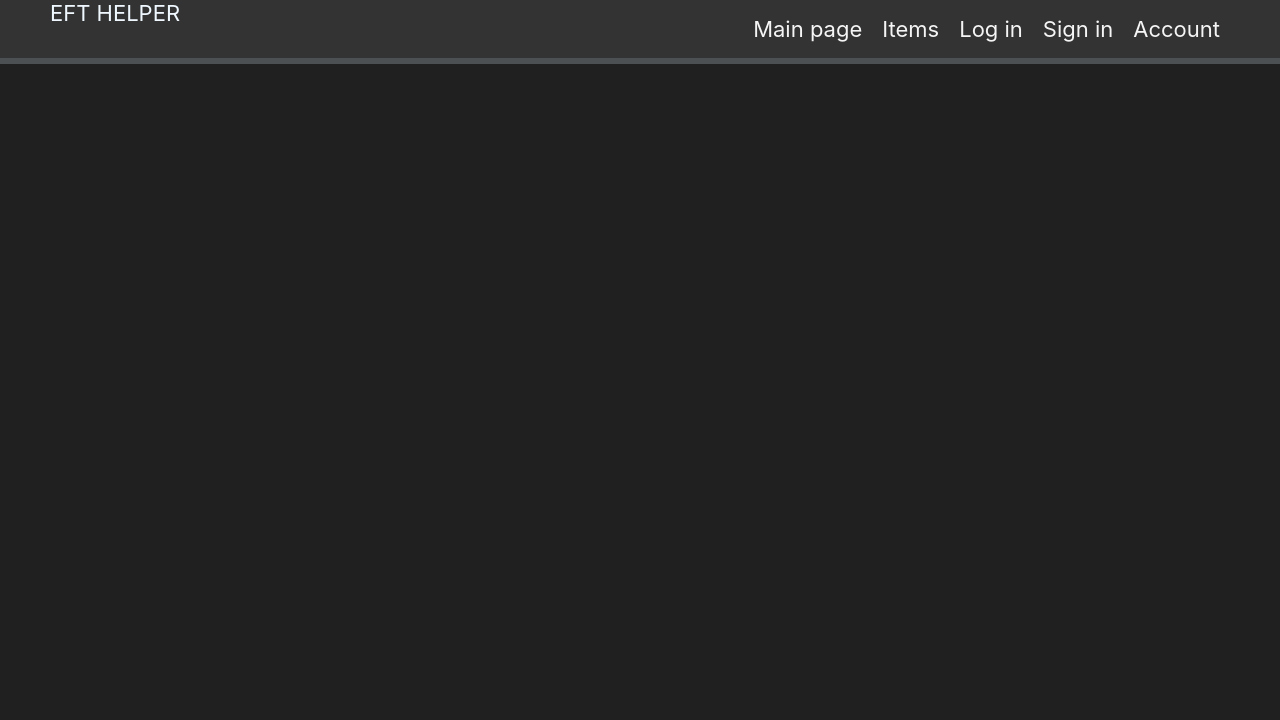
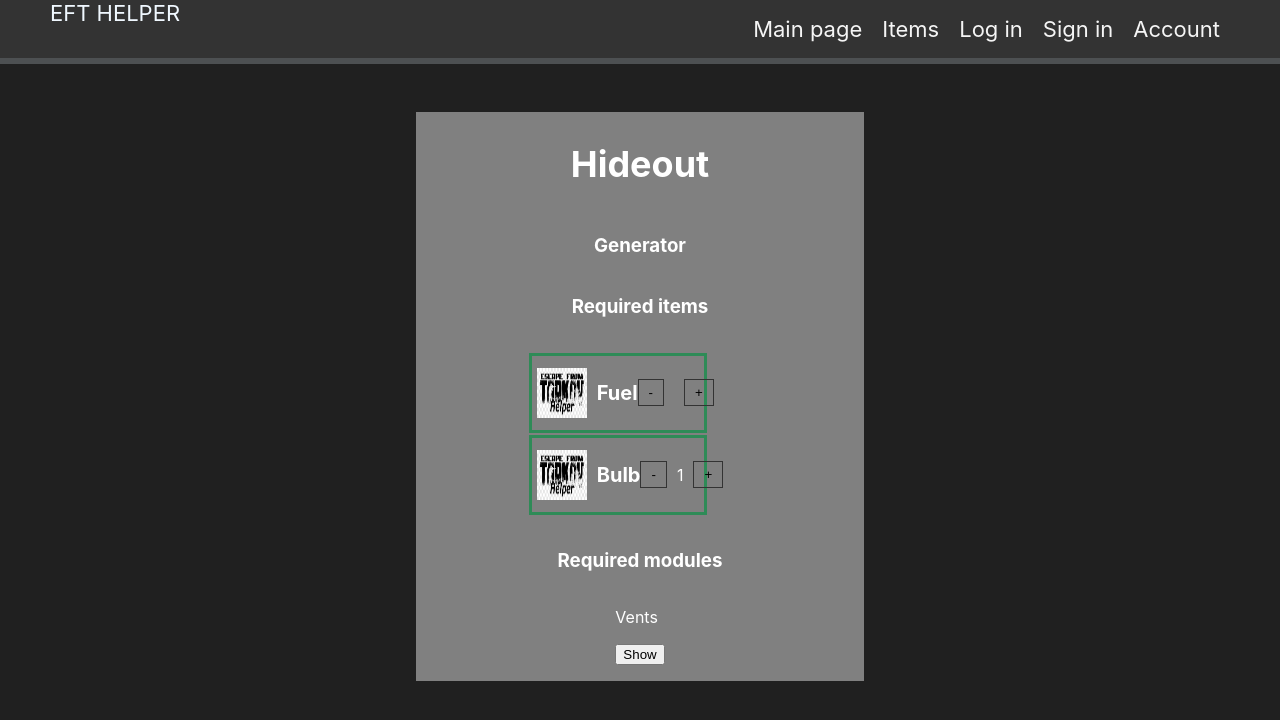
Before and after one commit to Kacwis/eft-helper, a React (Create React App) app: page /my-hideout in a window 1280 px wide. Shown: the top 720 px of the page. Built offline with nearby package versions, Linux system fonts and the light colour scheme.

Commit message:
added new components for my hideout page with basic styling

```diff
--- a/src/App.js
+++ b/src/App.js
@@ -9,6 +9,7 @@ import ItemsPage from "./pages/ItemsPage";
 import SignUpPage from "./pages/SignUpPage";
 import LogInPage from "./pages/LogInPage";
 import AccountPanel from "./pages/AccountPanel";
+import MyHideoutPage from "./pages/MyHideoutPage"
 
 function App() {
 	return (
@@ -19,6 +20,7 @@ function App() {
 				<Route path="/sign-in" element={<SignUpPage />} />
 				<Route path="/log-in" element={<LogInPage />} />
 				<Route path="/account-panel" element={<AccountPanel />} />
+				<Route path="/my-hideout" element={<MyHideoutPage />} />
 			</Routes>
 		</Layout>
 	);
--- /dev/null
+++ b/src/components/my-hideout/HideoutModule.js
@@ -0,0 +1,67 @@
+import HideoutModuleItem from "./HideoutModuleItem";
+import style from './HideoutModule.module.css';
+import { useState } from "react";
+
+
+const HideoutModule = (props) => {
+
+    const intialState = [
+    ]
+
+    props.module.requiredModules.forEach(module => {
+        intialState.push({id: module.id, isActive: false})
+
+    });
+
+    const [showModuleButtons, setShowModuleButtons] = useState(intialState);
+
+    const hideoutItemsContent = props.module.requiredItems.map((item) => {
+        return <HideoutModuleItem name={item.name} quantity={item.quantity} />
+    })
+
+    const onRequiredModulesShowButtonHandler = (moduleId) => {
+        const showModuleButtonsCopy = showModuleButtons;
+        const currentModuleIndex = showModuleButtonsCopy.findIndex(moduleButton => {
+            return moduleButton.id === moduleId;
+        })
+        const currentModuleButtonState = showModuleButtonsCopy[currentModuleIndex].isActive;
+        showModuleButtonsCopy.splice(currentModuleIndex, 1, {id: moduleId, isActive: !currentModuleButtonState})
+        console.log(currentModuleButtonState);
+        setShowModuleButtons(showModuleButtonsCopy);
+    }
+
+    const hideoutRequiredModulesContent = props.module.requiredModules.map((module) => {
+        return <li>
+            <p>{module.name}</p>
+            <button onClick={() => onRequiredModulesShowButtonHandler(module.id)}>Show</button>
+            {showModuleButtons.find((mb) => mb.id === module.id).isActive &&
+            <div>
+                {module.requiredItems.map((item) => {
+                    return <HideoutModuleItem name={item.name} quantity={item.quantity} />
+                })}
+            </div>
+            }
+        </li>
+    })
+
+
+    return <div className={style.main}>
+        <h3>{props.module.name}</h3>
+        <div className={style.main}>
+            <h3>Required items</h3>
+            <div>
+                <ul>
+                    {hideoutItemsContent}
+                </ul>
+            </div>
+            <h3>Required modules</h3>
+            <div>
+                <ul>
+                    {hideoutRequiredModulesContent}
+                </ul>
+            </div>
+        </div>
+    </div>
+}
+
+export default HideoutModule;
--- /dev/null
+++ b/src/components/my-hideout/HideoutModule.module.css
@@ -0,0 +1,12 @@
+.main{
+    display: flex;
+    flex-direction: column;
+    align-items: center;
+    width: 100%;
+}
+
+.main ul{
+    list-style: none;
+    padding-left: 0;
+    width: 80%;
+}
--- /dev/null
+++ b/src/components/my-hideout/HideoutModuleItem.js
@@ -0,0 +1,22 @@
+import Card from '../ui/Card'
+import style from './HideoutModuleItem.module.css';
+
+import placeholder from '../../assets/eft_logo_edited.png';
+
+const HideoutModuleItem = (props) => {
+    return <li className={style.main}>
+        <div className={style['item-row']}>
+            <div className={style['item-row-name']}>
+                <img src={placeholder} alt='placehodler' />
+                <p>{props.name}</p>
+            </div>
+            <div className={style['quantity-buttons']}>
+                <button className={style['substract-button']}>-</button>
+                <p>{props.quantity}</p>
+                <button className={style['add-button']}>+</button>
+            </div>
+        </div>
+    </li>
+}
+
+export default HideoutModuleItem;
--- /dev/null
+++ b/src/components/my-hideout/HideoutModuleItem.module.css
@@ -0,0 +1,60 @@
+.main{
+    display: flex;
+    justify-content: space-around;
+    background-color: transparent;
+    border: 3px solid seagreen;
+    margin-top: 2px;
+    margin-bottom: 2px;
+}
+
+.item-row{
+    display: flex;
+    padding: 5px 5px;
+    justify-content: space-between;
+    width: 100%;
+}
+
+.item-row-name{
+    display: flex;
+    justify-content: space-between;
+    align-items: center;
+}
+
+.item-row-name p{
+    font-weight: bold;
+    font-size: 20px;
+    margin-left: 10px
+}
+
+.item-row img{
+    width: 50px;
+    height: 50px;
+}
+
+.quantity-buttons{
+    display: flex;
+    justify-content: space-around;
+    align-items: center;
+}
+
+.quantity-buttons button{
+    background-color: transparent;
+    padding: 5px 10px;
+    border: 1px solid #333;
+    transition: all 0.3s;
+}
+
+.quantity-buttons button:hover{
+    background-color: #333;
+    padding: 8px 13px;
+    color: white;
+}
+
+.add-button{
+    margin-left: 10px;
+    margin-right: 20px;
+}
+
+.substract-button{
+    margin-right: 10px;
+}
--- /dev/null
+++ b/src/components/my-hideout/HideoutModules.js
@@ -0,0 +1,19 @@
+import HideoutModule from "./HideoutModule";
+import style from './HideoutModules.module.css';
+
+const DUMMY_MODULES = [
+    {id: 'm1', name: "Generator", requiredModules: [
+        {id: 'm2', name: "Vents", requiredModules: [], requiredItems: [{id: 'i1', name: "Screwdriver", quantity: 1}]}
+    ], requiredItems: [{id: 'i1', name: "Fuel"}, {id: 'i1', name: "Bulb", quantity: 1}]}
+]
+
+const HideoutModules = () => {
+    return <div className={style.main}>
+        <h2>Hideout</h2>
+        <div>
+            <HideoutModule module={DUMMY_MODULES[0]} />
+        </div>
+    </div>
+}
+
+export default HideoutModules;
--- /dev/null
+++ b/src/components/my-hideout/HideoutModules.module.css
@@ -0,0 +1,3 @@
+.main{
+    width: 100%;
+}
--- /dev/null
+++ b/src/components/my-hideout/MyHideoutMain.js
@@ -0,0 +1,15 @@
+import HideoutModules from "./HideoutModules";
+import style from "./MyHideoutMain.module.css";
+
+const MyHideoutMain = () => {
+    return <div className={style.main}>
+        <HideoutModules />
+    </div>
+}
+
+export default MyHideoutMain;
+
+/*
+    Hideout (items, what completed) || Quests(items, which completed)
+    Statistics
+*/
--- /dev/null
+++ b/src/components/my-hideout/MyHideoutMain.module.css
@@ -0,0 +1,13 @@
+.main{
+    background-color: grey;
+    width: 50%;
+    color: white;
+    display: flex;
+    flex-direction: column;
+    align-items: center;
+}
+
+.main h2{
+    font-size: 36px;
+    font-weight: bold;
+}
--- a/src/pages/MyHideoutPage.js
+++ b/src/pages/MyHideoutPage.js
@@ -1,6 +1,8 @@
+import MyHideoutMain from "../components/my-hideout/MyHideoutMain";
+
 const MyHideoutPage = () => {
-    return <div>
-
+    return <div className="centered">
+        <MyHideoutMain />
     </div>
 }
 
```
